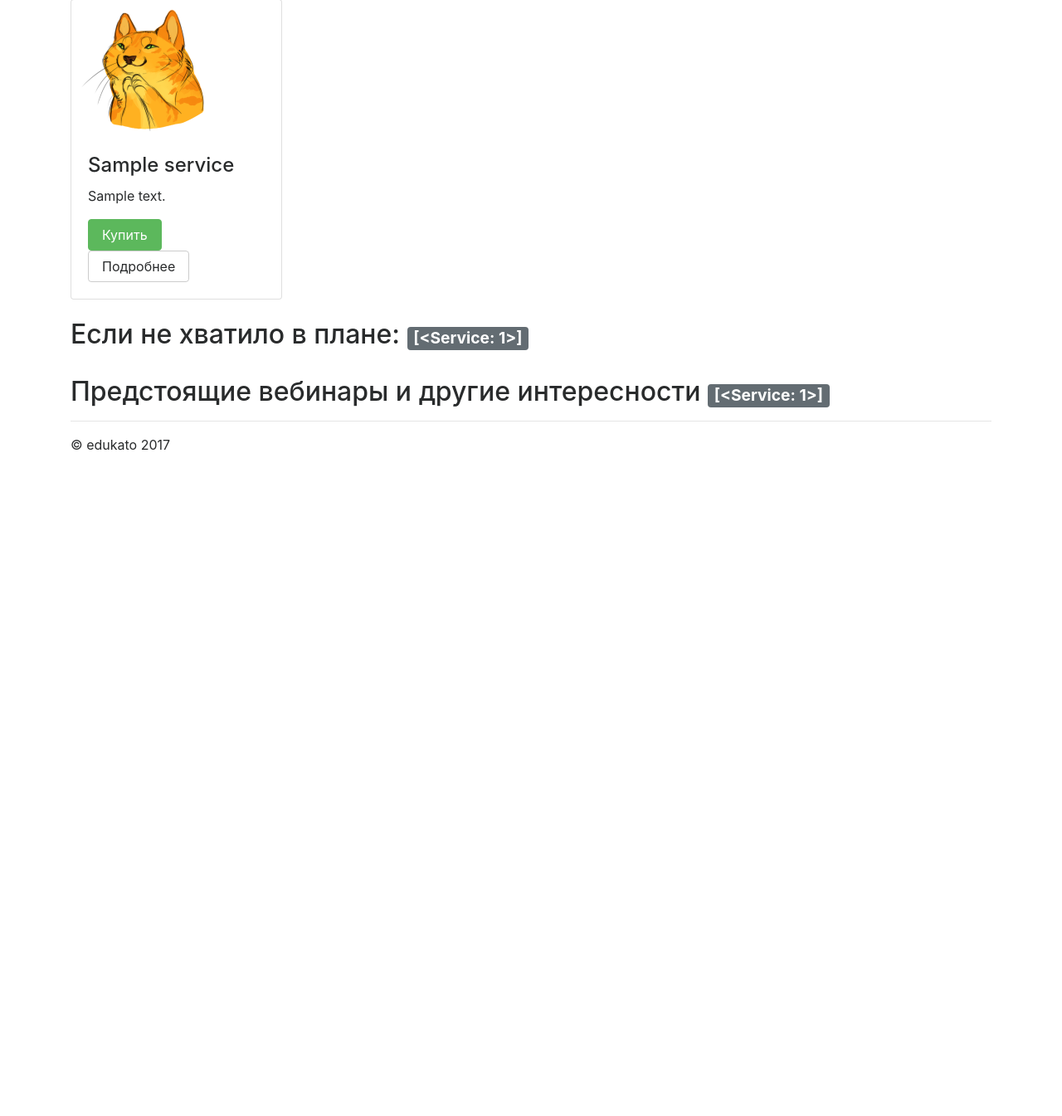
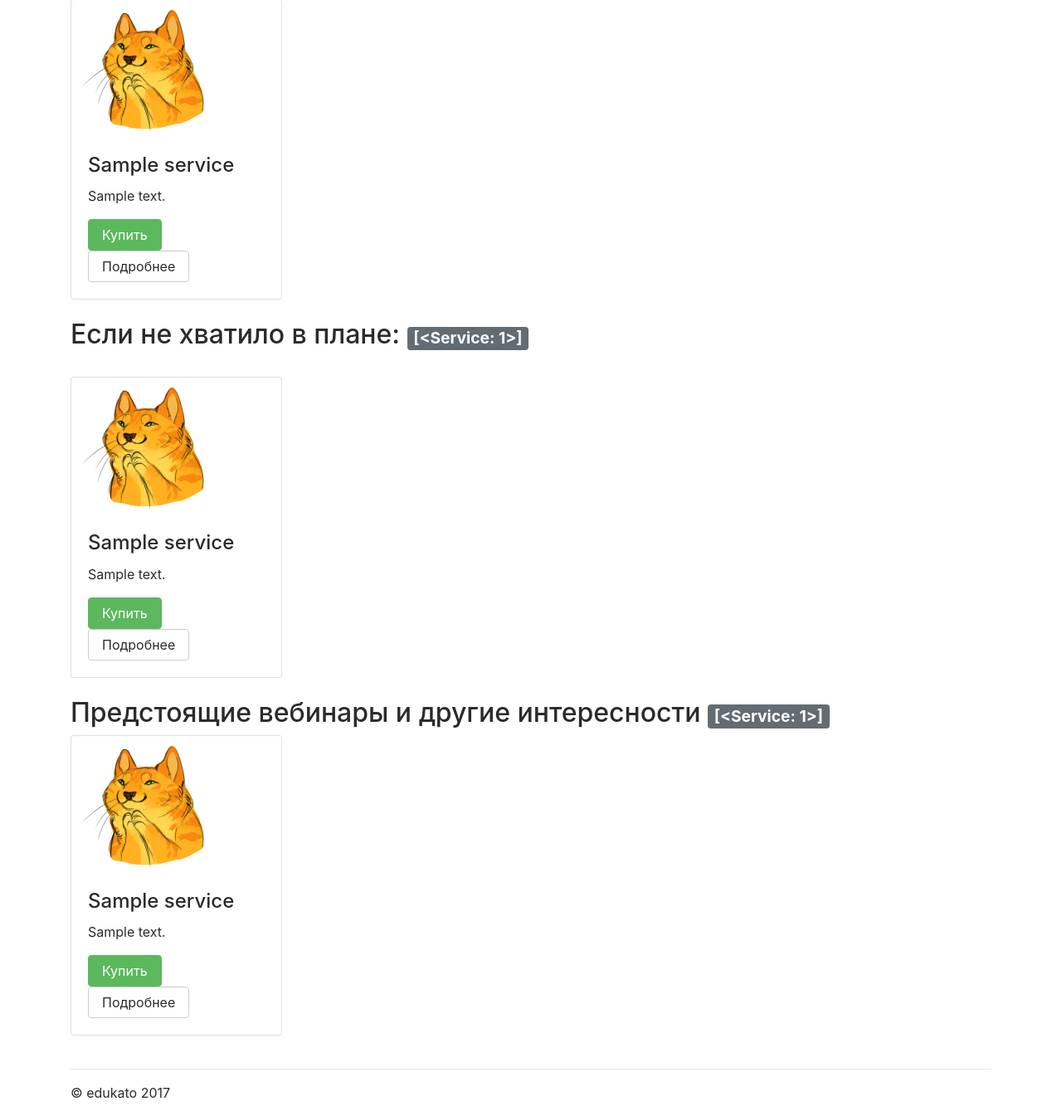
Before and after one commit to edukato/learning, a Flask app: template app/templates/home/shop.html in a window 1280 px wide. Shown: the part 222-1567 px from the top of the page at 83% size. Before the commit the page ends 765 px from the top, so only its background shows below. Run offline with Flask 2, Linux system fonts and the light colour scheme; tables that the repository leaves empty hold one stand-in row (values such as "Sample post"); the template is opened without the code that fills it: values that come from a table or form of the project are taken from there, most other values are stand-ins (such as "Sample title", 1, 10 or a date in 2020); some libraries are stand-ins or nearby versions.

Commit message:
Снова изменения

```diff
--- a/app/templates/home/account.html
+++ b/app/templates/home/account.html
@@ -11,7 +11,7 @@
         <h3>{{ current_user.first_name }} {{ current_user.last_name }}</h3>
         <p class="no_mar"><span class="fa fa-envelope"></span> {{ current_user.email }} </p>
         <p><span class="fa fa-phone"></span> {{ current_user.phone_num }} </p>
-        <small><a href="#"><span class="fa fa- fa-pencil"></span> Редактировать страницу</a></small>
+        <small><a href="{{ url_for('home.edit_account') }}"><span class="fa fa- fa-pencil"></span> Редактировать страницу</a></small>
     </div>
     <div class="col-md-6">
         <h5>Баланс:</h5>
@@ -23,7 +23,7 @@
 <div class="row" style="text-align:center">
     <div class="col-md-6">
     <p>Ваш тарифный план:</p>
-        <h1>Оптимальный</h1>
+        <h1>{{ current_user.plan }}</h1>
         </div>
     <div class="col-md-2">
         <h5>Материалы</h5>
--- a/app/templates/home/shop.html
+++ b/app/templates/home/shop.html
@@ -4,23 +4,24 @@
 <h1 align="center">Магазин</h1>
 <div>
     <h2>Тарифные планы
-        <small><span class="badge badge-default">{{ services_count}}</small>
+        <small><span class="badge badge-default">{{ services_0_count}}</small>
         </span></h2>
 </div>
 <br>
 <div class="row">
-    {% if services %}
-    {% for service in services %}
+    {% if services_0 %}
+    {% for service_0 in services_0 %}
     <div class="col-md-3">
         <div class="card">
             <div class="divgood">
-                <img class="card-img-top m-2 good" src="static/images/shop/{{ service.id }}.png" alt="Card image cap" style="height: 150px">
+                <img class="card-img-top m-2 good" src="static/images/shop/{{ service_0.id }}.png" alt="Card image cap"
+                     style="height: 150px">
             </div>
             <div class="card-block">
-                <h4 class="card-title">{{ service.name }}</h4>
-                <p class="card-text">{{ service.description}}</p>
-                <a href="{{ url_for('home.confirm_transaction', id=service.id) }}" class="btn btn-success">Купить</a>
-                <a href="{{ url_for('home.show_service', id=service.id) }}" class="btn btn-secondary">Подробнее</a>
+                <h4 class="card-title">{{ service_0.name }}</h4>
+                <p class="card-text">{{ service_0.description}}</p>
+                <a href="{{ url_for('home.confirm_transaction', id=service_0.id) }}" class="btn btn-success">Купить</a>
+                <a href="{{ url_for('home.show_service', id=service_0.id) }}" class="btn btn-secondary">Подробнее</a>
             </div>
         </div>
         <br>
@@ -32,13 +33,59 @@
 </div>
 <div>
     <h2>Если не хватило в плане:
-        <small><span class="badge badge-default">{{ services_count}}</small>
+        <small><span class="badge badge-default">{{ services_1_count}}</small>
         </span></h2>
 </div>
 <br>
+<div class="row">
+    {% if services_1 %}
+    {% for service_1 in services_1 %}
+    <div class="col-md-3">
+        <div class="card">
+            <div class="divgood">
+                <img class="card-img-top m-2 good" src="static/images/shop/{{ service_1.id }}.png" alt="Card image cap"
+                     style="height: 150px">
+            </div>
+            <div class="card-block">
+                <h4 class="card-title">{{ service_1.name }}</h4>
+                <p class="card-text">{{ service_1.description}}</p>
+                <a href="{{ url_for('home.confirm_transaction', id=service_1.id) }}" class="btn btn-success">Купить</a>
+                <a href="{{ url_for('home.show_service', id=service_1.id) }}" class="btn btn-secondary">Подробнее</a>
+            </div>
+        </div>
+        <br>
+    </div>
+    {% endfor %}
+    {% else %}
+    <h3> Товаров пока нет, зайдите позже. </h3>
+    {% endif %}
+</div>
 <div>
     <h2>Предстоящие вебинары и другие интересности
-        <small><span class="badge badge-default">{{ services_count}}</small>
+        <small><span class="badge badge-default">{{ services_2_count}}</small>
         </span></h2>
 </div>
+<div class="row">
+    {% if services_2 %}
+    {% for service_2 in services_2 %}
+    <div class="col-md-3">
+        <div class="card">
+            <div class="divgood">
+                <img class="card-img-top m-2 good" src="static/images/shop/{{ service_2.id }}.png" alt="Card image cap"
+                     style="height: 150px">
+            </div>
+            <div class="card-block">
+                <h4 class="card-title">{{ service_2.name }}</h4>
+                <p class="card-text">{{ service_2.description}}</p>
+                <a href="{{ url_for('home.confirm_transaction', id=service_2.id) }}" class="btn btn-success">Купить</a>
+                <a href="{{ url_for('home.show_service', id=service_2.id) }}" class="btn btn-secondary">Подробнее</a>
+            </div>
+        </div>
+        <br>
+    </div>
+    {% endfor %}
+    {% else %}
+    <h3> Товаров пока нет, зайдите позже. </h3>
+    {% endif %}
+</div>
 {% endblock %}
```
Also changed, not shown: app/home/views.py (+23 -6 lines).
